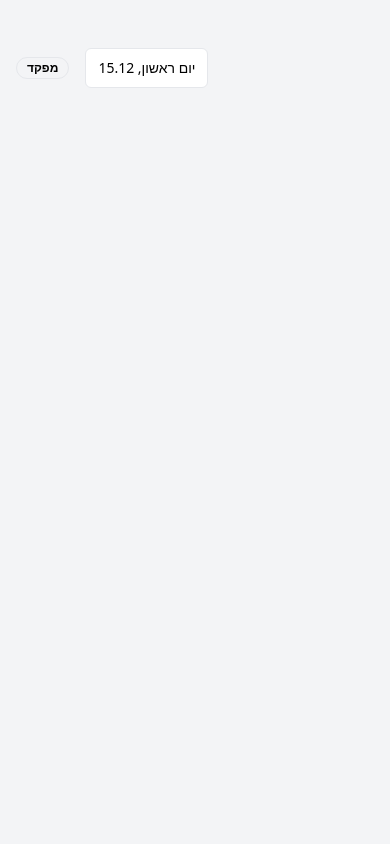
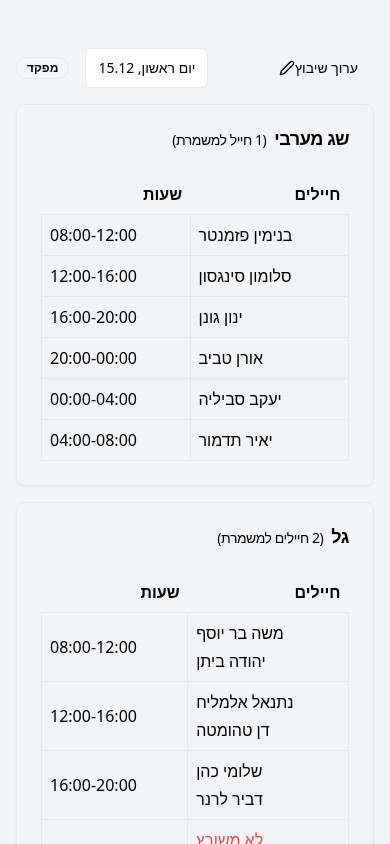
Before and after one commit to Jinji55/shifts-management, a Next.js app: page / in a window 390 px wide. Shown: the top 844 px of the page. Built offline with nearby package versions, Linux system fonts and the light colour scheme.

Commit message:
Update ShiftManagement.js

```diff
--- a/src/components/ShiftManagement.js
+++ b/src/components/ShiftManagement.js
@@ -1,10 +1,9 @@
-import React, { useState, useRef } from 'react';
+import React, { useState } from 'react';
 import { Card, CardHeader, CardTitle, CardContent } from './ui/card';
 import { Button } from './ui/button';
 import { Select, SelectContent, SelectItem, SelectTrigger, SelectValue } from './ui/select';
 import { Badge } from './ui/badge';
 import { Edit2, Save } from 'lucide-react';
-import { ScrollArea } from '@/components/ui/scroll-area';
 
 const ShiftManagement = () => {
   const [isEditMode, setIsEditMode] = useState(false);
@@ -53,7 +52,74 @@ const ShiftManagement = () => {
     !searchQuery || soldier.startsWith(searchQuery)
   );
 
-  // ... rest of your state and shifts code remains the same ...
+  const [shifts, setShifts] = useState({
+    'שג מערבי': {
+      peoplePerShift: 1,
+      shiftHours: ['08:00-12:00', '12:00-16:00', '16:00-20:00', '20:00-00:00', '00:00-04:00', '04:00-08:00'],
+      assignments: weekDates.reduce((acc, date) => ({
+        ...acc,
+        [date.toISOString()]: {
+          '08:00-12:00': ['בנימין פזמנטר'],
+          '12:00-16:00': ['סלומון סינגסון'],
+          '16:00-20:00': ['ינון גונן'],
+          '20:00-00:00': ['אורן טביב'],
+          '00:00-04:00': ['יעקב סביליה'],
+          '04:00-08:00': ['יאיר תדמור']
+        }
+      }), {})
+    },
+    'גל': {
+      peoplePerShift: 2,
+      shiftHours: ['08:00-12:00', '12:00-16:00', '16:00-20:00', '20:00-00:00', '00:00-04:00', '04:00-08:00'],
+      assignments: weekDates.reduce((acc, date) => ({
+        ...acc,
+        [date.toISOString()]: {
+          '08:00-12:00': ['משה בר יוסף', 'יהודה ביתן'],
+          '12:00-16:00': ['נתנאל אלמליח', 'דן טהומטה'],
+          '16:00-20:00': ['שלומי כהן', 'דביר לרנר'],
+          '20:00-00:00': [NOT_ASSIGNED, NOT_ASSIGNED],
+          '00:00-04:00': ['דוד פאסי', NOT_ASSIGNED],
+          '04:00-08:00': [NOT_ASSIGNED, NOT_ASSIGNED]
+        }
+      }), {})
+    },
+    'פטרול': {
+      peoplePerShift: 2,
+      shiftHours: ['04:30-08:00', '17:00-21:00'],
+      assignments: weekDates.reduce((acc, date) => ({
+        ...acc,
+        [date.toISOString()]: {
+          '04:30-08:00': ['יהודה ביתן', 'חגי קאופמן'],
+          '17:00-21:00': ['ברוך שיינדמן', 'חיים פרידמן']
+        }
+      }), {})
+    },
+    'אליאס': {
+      peoplePerShift: 1,
+      shiftHours: ['06:00-10:00', '10:00-14:00', '14:00-18:00', '18:00-22:00', '22:00-02:00', '02:00-06:00'],
+      assignments: weekDates.reduce((acc, date) => ({
+        ...acc,
+        [date.toISOString()]: {
+          '06:00-10:00': ['חגי קאופמן'],
+          '10:00-14:00': ['אלי סעדיה'],
+          '14:00-18:00': ['דביר לרנר'],
+          '18:00-22:00': ['חיים פרידמן'],
+          '22:00-02:00': ['שי שמואל'],
+          '02:00-06:00': ['יהודה ביתן']
+        }
+      }), {})
+    }
+  });
+
+  const handleAssignmentChange = (position, date, hours, soldierIndex, newSoldier) => {
+    setShifts(prev => {
+      const newShifts = { ...prev };
+      const assignments = [...newShifts[position].assignments[date][hours]];
+      assignments[soldierIndex] = newSoldier;
+      newShifts[position].assignments[date][hours] = assignments;
+      return newShifts;
+    });
+  };
 
   const EditableCell = ({ position, date, hours, assignments }) => (
     <div className="space-y-2">
@@ -68,10 +134,9 @@ const ShiftManagement = () => {
             <SelectValue placeholder="בחר חייל" />
           </SelectTrigger>
           <SelectContent
-            className="bg-white shadow-lg border-gray-200"
+            className="bg-white shadow-lg border-gray-200 max-h-[200px] overflow-y-auto"
             onKeyDown={(e) => handleKeyPress(e, setSearchQuery)}
           >
-            <ScrollArea className="h-[200px]">
             <SelectItem value={NOT_ASSIGNED} className="bg-white hover:bg-gray-100">
               לא משובץ
             </SelectItem>
@@ -80,7 +145,6 @@ const ShiftManagement = () => {
                 {soldier}
               </SelectItem>
             ))}
-            </ScrollArea>
           </SelectContent>
         </Select>
       ))}
@@ -100,19 +164,84 @@ const ShiftManagement = () => {
             <SelectTrigger className="w-48 bg-white">
               <SelectValue>{formatDate(selectedDate)}</SelectValue>
             </SelectTrigger>
-            <SelectContent className="bg-white shadow-lg border-gray-200">
-              <ScrollArea className="h-[200px]">
+            <SelectContent className="bg-white shadow-lg border-gray-200 max-h-[200px] overflow-y-auto">
               {weekDates.map((date) => (
                 <SelectItem key={date.toISOString()} value={date.toISOString()} className="bg-white hover:bg-gray-100">
                   {formatDate(date)}
                 </SelectItem>
               ))}
-              </ScrollArea>
             </SelectContent>
           </Select>
         </div>
+        <Button
+          variant={isEditMode ? "destructive" : "default"}
+          onClick={() => setIsEditMode(!isEditMode)}
+        >
+          {isEditMode ? (
+            <>
+              <Save className="ml-2 h-4 w-4" />
+              שמור שינויים
+            </>
+          ) : (
+            <>
+              <Edit2 className="ml-2 h-4 w-4" />
+              ערוך שיבוץ
+            </>
+          )}
+        </Button>
+      </div>
 
-        {/* ... rest of your UI code remains the same ... */}
+      <div className="grid grid-cols-1 md:grid-cols-2 gap-4">
+        {Object.entries(shifts).map(([position, data]) => (
+          <Card key={position} className="w-full">
+            <CardHeader>
+              <CardTitle className="text-right">
+                <span>
+                  {position}
+                  <span className="text-sm font-normal mr-2">
+                    ({data.peoplePerShift} {data.peoplePerShift === 1 ? 'חייל' : 'חיילים'} למשמרת)
+                  </span>
+                </span>
+              </CardTitle>
+            </CardHeader>
+            <CardContent>
+              <table className="w-full">
+                <thead>
+                  <tr>
+                    <th className="text-right p-2">שעות</th>
+                    <th className="text-right p-2">חיילים</th>
+                  </tr>
+                </thead>
+                <tbody>
+                  {data.shiftHours.map(hours => (
+                    <tr key={hours} className="hover:bg-gray-50">
+                      <td className="p-2 border">{hours}</td>
+                      <td className="p-2 border">
+                        {isEditMode ? (
+                          <EditableCell
+                            position={position}
+                            date={selectedDate.toISOString()}
+                            hours={hours}
+                            assignments={data.assignments[selectedDate.toISOString()][hours]}
+                          />
+                        ) : (
+                          data.assignments[selectedDate.toISOString()][hours]?.map((soldier, i) => (
+                            <div
+                              key={i}
+                              className={`${soldier === NOT_ASSIGNED ? 'text-red-500' : ''} ${i > 0 ? 'mt-1' : ''}`}
+                            >
+                              {soldier === NOT_ASSIGNED ? 'לא משובץ' : soldier}
+                            </div>
+                          ))
+                        )}
+                      </td>
+                    </tr>
+                  ))}
+                </tbody>
+              </table>
+            </CardContent>
+          </Card>
+        ))}
       </div>
     </div>
   );
```
Lines whose indentation alone changed are shown as unchanged.
